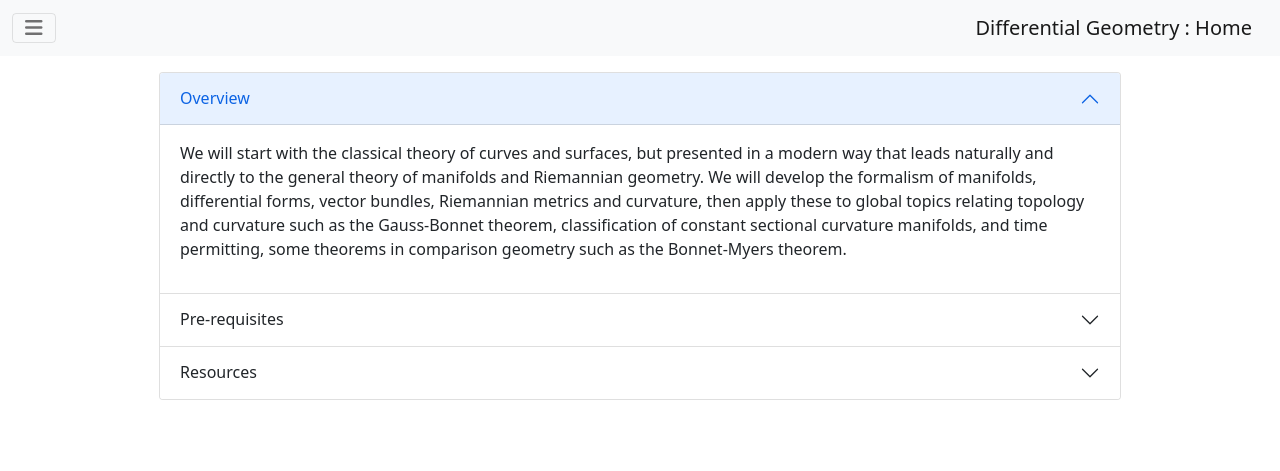
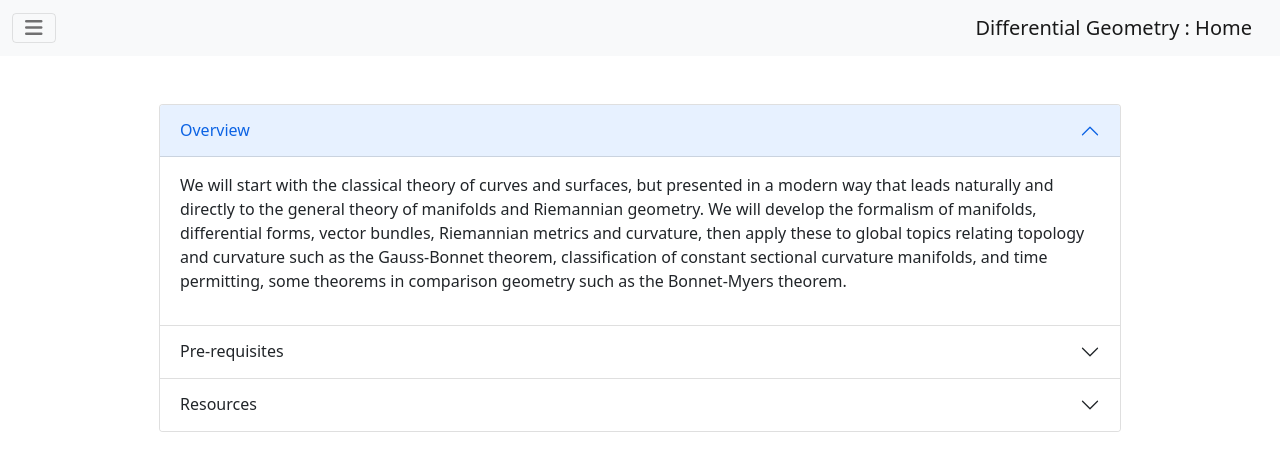
Before and after one commit to pabryan/dg, a Jekyll site: the page built from docs/index.md, in a window 1280 px wide. Shown: the top 471 px of the page. Built offline with Jekyll 4.4.1, drawn with Linux system fonts in a browser that asks for light colours.

Commit message:
A little extra padding around main content.

```diff
--- a/docs/_layouts/default.html
+++ b/docs/_layouts/default.html
@@ -22,7 +22,7 @@
     <div class="container-fluid px-0 mx-0">
       <div class="row justify-content-center">
 	<div class="col-md-12 col-lg-10">
-	  <div class="container pt-3 px-1" style="max-width: 970px;">
+	  <div class="container py-5 px-1" style="max-width: 970px;">
 
 	    {{ content }}
 
```
